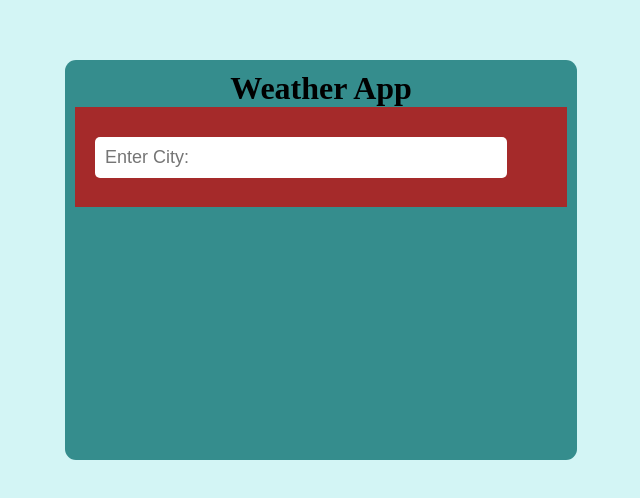
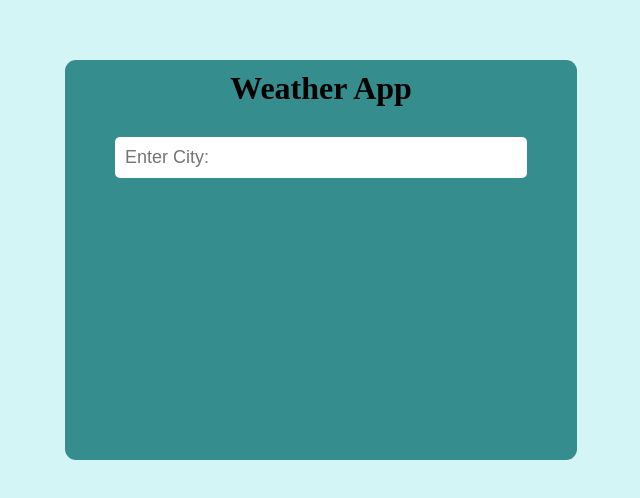
Before and after one commit to zahraRostami1999/weather-app, a React (Create React App) app: page / in a window 1280 px wide. Shown: the part 140-638 px from the top of the page, without its empty margins (319-959 px from the left). Built offline with nearby package versions, Linux system fonts and the light colour scheme.

Commit message:
edit weather style file: add search icon styles

```diff
--- a/src/components/weather/weather.module.css
+++ b/src/components/weather/weather.module.css
@@ -2,6 +2,7 @@
     min-height: 100vh;
     background-color: rgb(211, 245, 245);
     align-items: center;
+
 }
 
 .container{
@@ -25,10 +26,9 @@
 .search{
     padding: 20px;
     display: flex;
-    justify-content: flex-start;
+    justify-content: space-around;
     align-items: center;
     min-height: 100px;
-    background-color: brown;
 }
 
 .search input{
@@ -39,3 +39,12 @@
     flex-grow: 0.8;
     outline: none;
 }
+
+.search button{
+    border-radius: 5px;
+    margin-left: 10px;
+    padding: 10px 35px;
+    background-color: rgb(237, 134, 9);
+    border: none;
+    cursor: pointer;
+}
```
